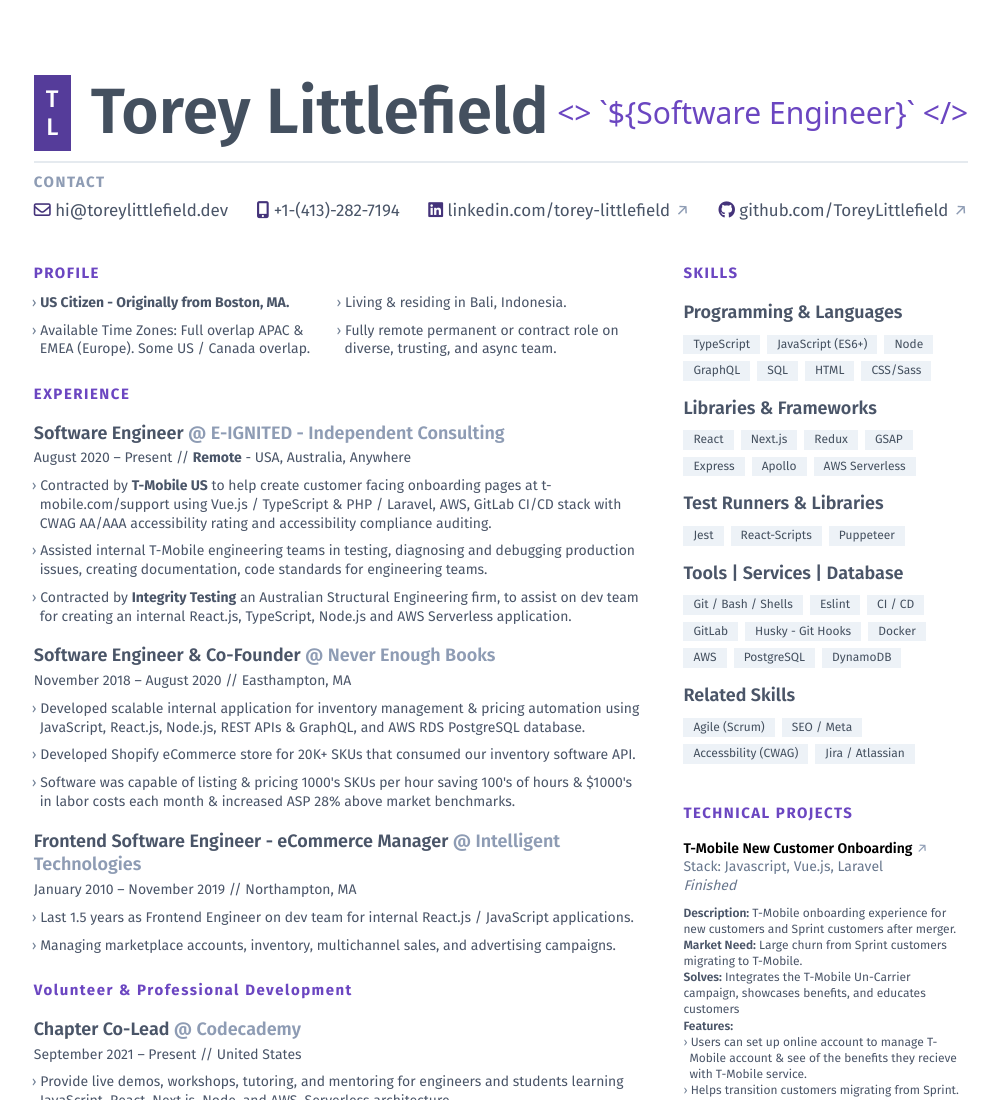
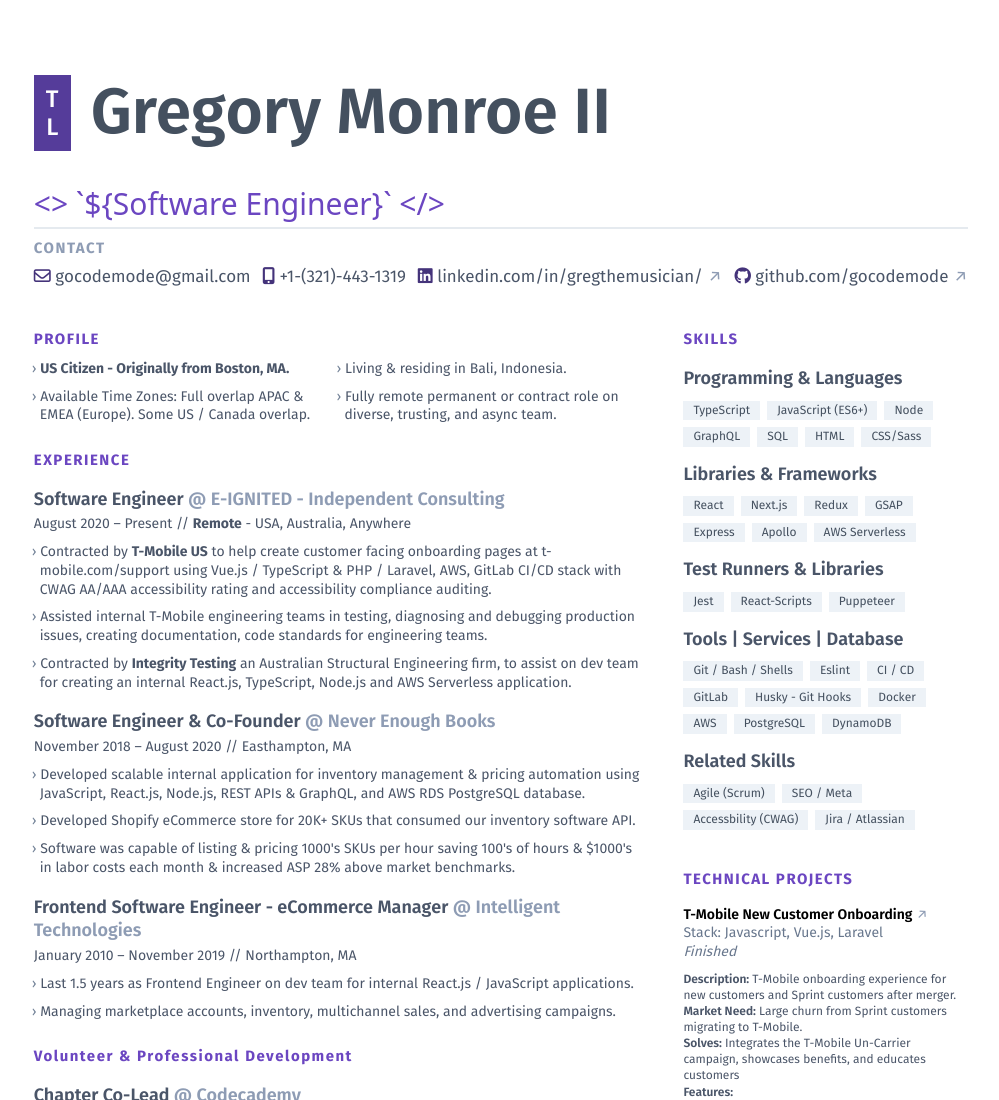
Before and after one commit to toreylittlefield/my-custom-tailwind-resume, a website: page docs/index.html in a window 1280 px wide. Shown: the top 1100 px of the page, without its empty margins (139-1138 px from the left). Drawn offline with nearby package versions, Linux system fonts and the light colour scheme; files that its build step writes are made by us from their sources.

Commit message:
personified

```diff
--- a/docs/index.html
+++ b/docs/index.html
@@ -12,7 +12,7 @@
   <script src="https://kit.fontawesome.com/123eb529e8.js" crossorigin="anonymous"></script>
   <!-- <link rel="preload" href="./fonts/FiraGO-Regular.latin.woff2" as="font" crossorigin="anonymous"> -->
   <link href="./build.css" rel="stylesheet" />
-  <title>Torey Littlefield — Resume</title>
+  <title>Gregory Monroe — Resume</title>
 </head>
 
 <body>
@@ -46,7 +46,7 @@
           <div class="text-center text-2xl initial">L</div>
         </div>
         <h1 class="print:text-6xl lg:text-6xl md:text-5xl mr-auto text-3xl font-semibold text-gray-750 pb-px">
-          Torey Littlefield
+          Gregory Monroe II
         </h1>
         <!-- End Name -->
 
@@ -68,26 +68,26 @@
         <ul class="print:flex-row flex flex-wrap flex-col sm:flex-row justify-between gap-2 list-inside pr-7">
           <!-- Email -->
           <li class="mt-1.5 leading-normal text-gray-700 text-md">
-            <a href="mailto:hi@toreylittlefield.dev" target="_blank" rel="noopener noreferrer">
+            <a href="mailto:gocodemode@gmail.com" target="_blank" rel="noopener noreferrer">
               <i class="far fa-envelope text-purple-900"></i>
-              hi@toreylittlefield.dev
+              gocodemode@gmail.com
             </a>
           </li>
           <!-- End Email -->
           <!-- Phone -->
           <li class="mt-1.5 leading-normal text-gray-700 text-md">
-            <a href="tel:+14132827194">
+            <a href="tel:+13214431319">
               <i class="fas fa-mobile-alt text-purple-900"></i>
-              +1-(413)-282-7194
+              +1-(321)-443-1319
             </a>
           </li>
           <!-- End Phone -->
           <!-- LinkedIn -->
           <li class="mt-1.5 leading-normal text-gray-700 text-md">
-            <a href="https://www.linkedin.com/in/torey-littlefield/" class="group" target="_blank"
+            <a href="https://www.linkedin.com/in/gregthemusician/" class="group" target="_blank"
               rel="noopener noreferrer">
               <i class="fab fa-linkedin text-purple-900"></i>
-              linkedin.com/torey-littlefield
+              linkedin.com/in/gregthemusician/
               <span class="
                     inline-block
                     text-gray-550
@@ -103,9 +103,9 @@
           <!-- End LinkedIn -->
           <!-- Github -->
           <li class="mt-1.5 leading-normal text-gray-700 text-md">
-            <a href="https://www.github.com/toreylittlefield" class="group" target="_blank" rel="noopener noreferrer">
+            <a href="https://www.github.com/gocodemode" class="group" target="_blank" rel="noopener noreferrer">
               <i class="fab fa-github text-purple-900"></i>
-              github.com/ToreyLittlefield
+              github.com/gocodemode
               <span class="
                     inline-block
                     text-gray-550
--- a/package.json
+++ b/package.json
@@ -11,7 +11,7 @@
     "url": "https://github.com/WebPraktikos/universal-resume/issues"
   },
   "license": "NonCommercial-ShareAlike 1.0 Generic",
-  "author": "Torey Littlefield <toreylittlefield@gmail.com>",
+  "author": "Gregory Monroe II <gocodemode@gmail.com>",
   "scripts": {
     "serve": "concurrently \"postcss ./tailwind.css -o docs/build.css --watch\"  \"live-server ./docs \"",
     "build": "cross-env NODE_ENV=build postcss ./tailwind.css -o ./docs/build.css"
```
Also changed, not shown: 1 other file.
